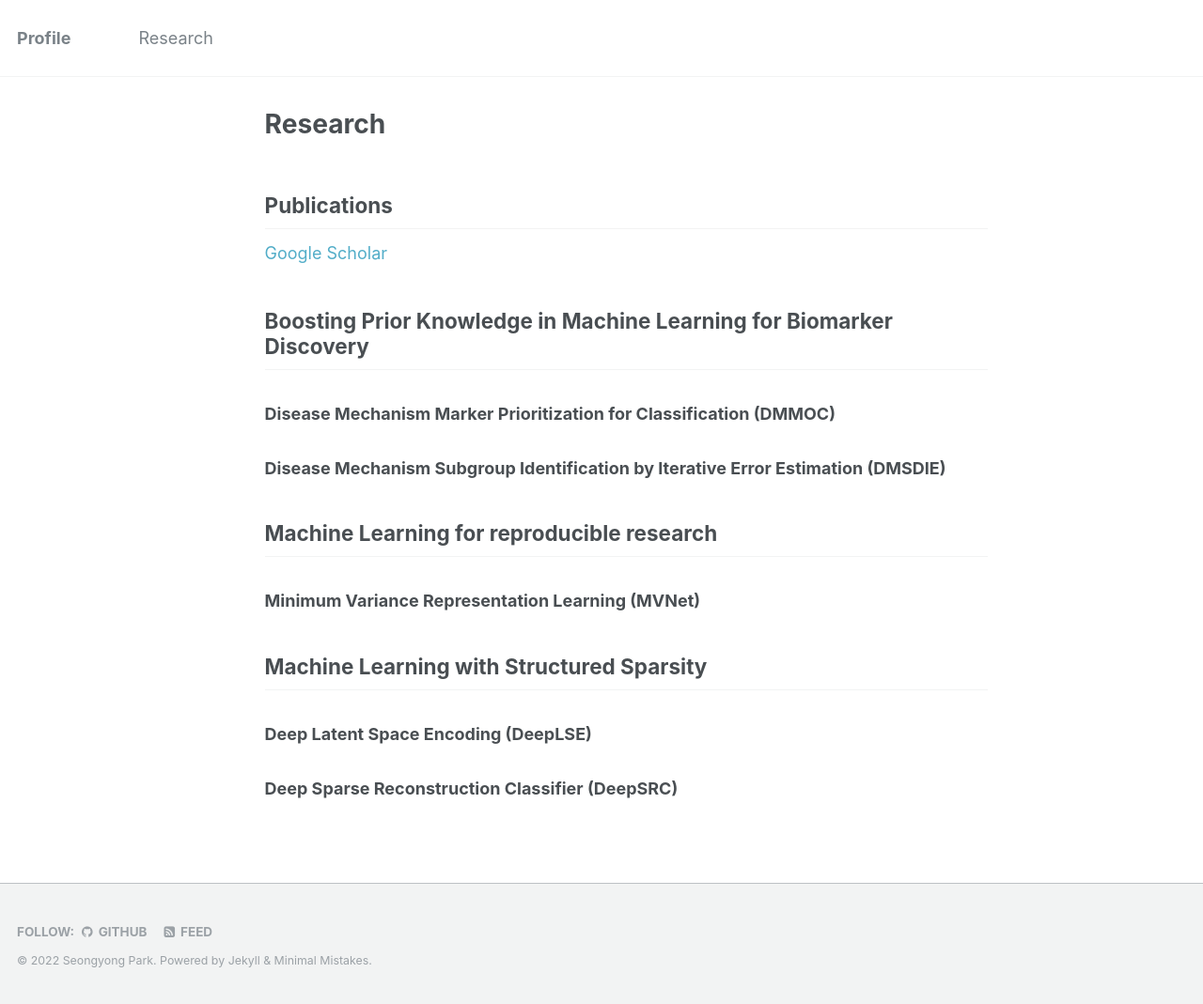
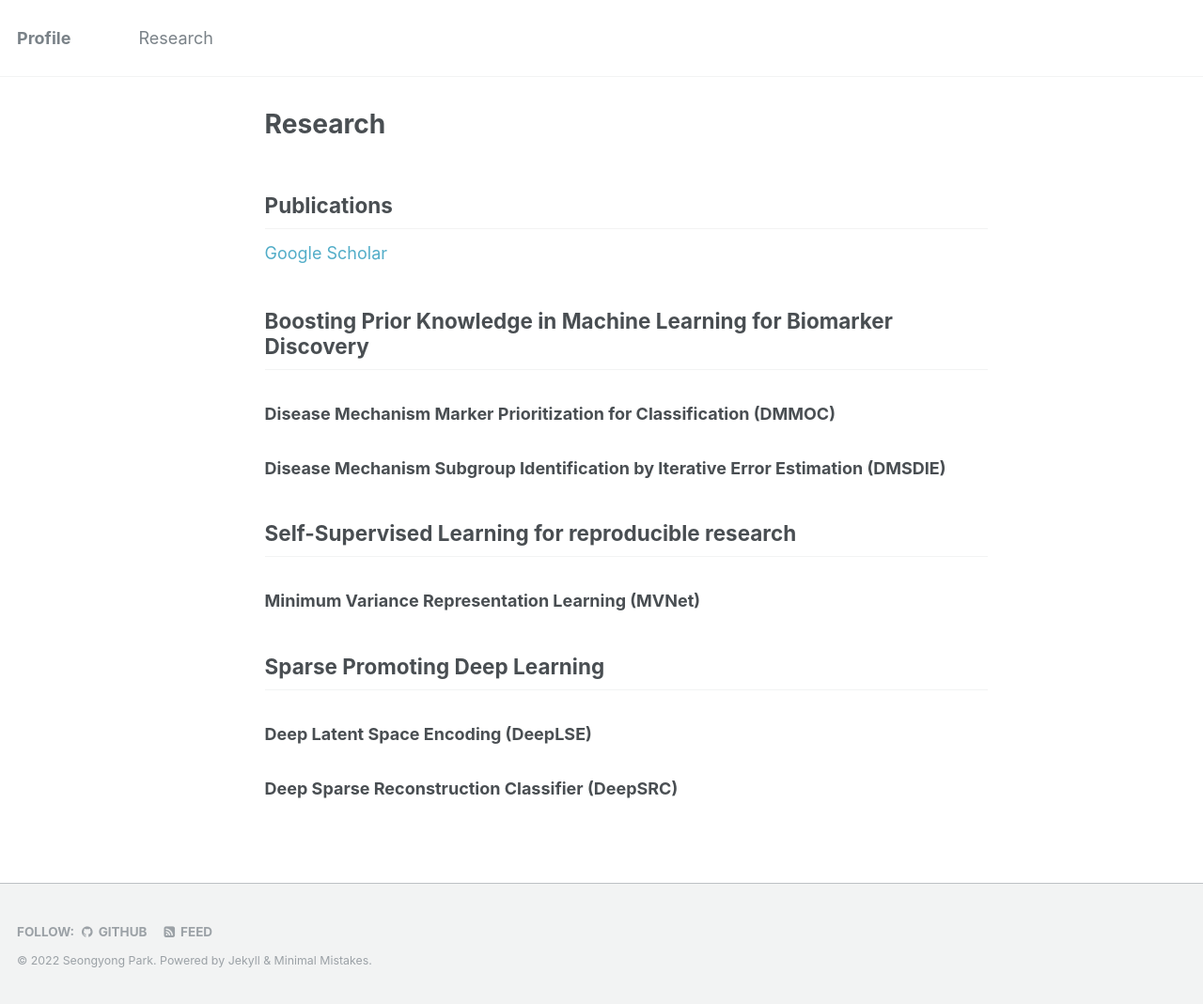
Before and after one commit to psychemistz/profile, a Jekyll site: the page built from _pages/research.md, in a window 1280 px wide. Shown: the whole page at 94% size. Built offline with Jekyll 4.4.1, drawn with Linux system fonts in a browser that asks for light colours.

Commit message:
Update research.md

```diff
--- a/_pages/research.md
+++ b/_pages/research.md
@@ -12,10 +12,10 @@ permalink: /research/
 ### Disease Mechanism Marker Prioritization for Classification (DMMOC)
 ### Disease Mechanism Subgroup Identification by Iterative Error Estimation (DMSDIE)
 
-## Machine Learning for reproducible research
+## Self-Supervised Learning for reproducible research
 ### Minimum Variance Representation Learning (MVNet)
 
-## Machine Learning with Structured Sparsity
+## Sparse Promoting Deep Learning
 ### Deep Latent Space Encoding (DeepLSE)
 ### Deep Sparse Reconstruction Classifier (DeepSRC)
 
```
